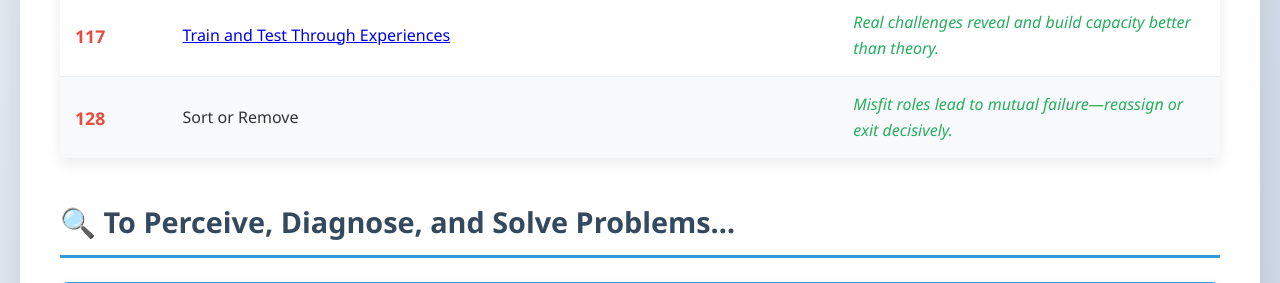
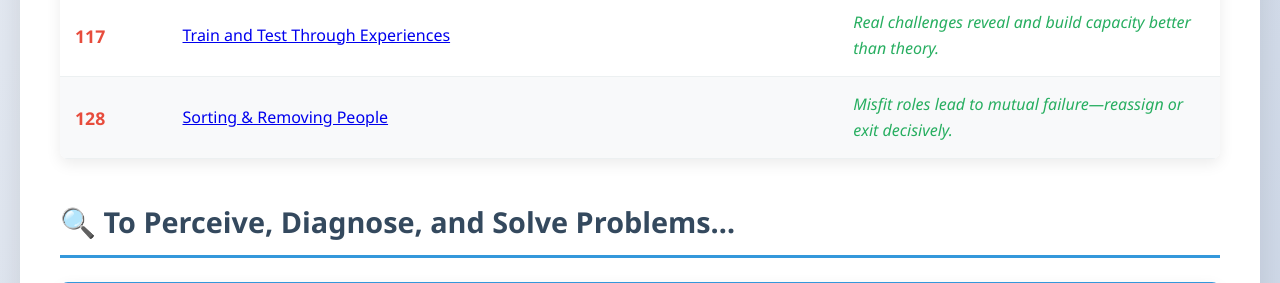
Before and after one commit to kbulbul026-coder/Centers, a Flask app: page /principles-system in a window 1280 px wide. Shown: the part 1416-1699 px from the top of the page. Run offline with Flask 3, Linux system fonts and the light colour scheme.

Commit message:
Update principles_system.html

```diff
--- a/templates/principles_system.html
+++ b/templates/principles_system.html
@@ -96,7 +96,18 @@
 
 
 </td><td class="core-idea">Real challenges reveal and build capacity better than theory.</td></tr>
-                <tr><td class="principle-num">128</td><td>Sort or Remove</td><td class="core-idea">Misfit roles lead to mutual failure—reassign or exit decisively.</td></tr>
+                <tr><td class="principle-num">128</td><td>
+
+
+
+<a href="/sorting_people" class="text-blue-400 hover:underline">
+Sorting & Removing People
+</a>
+
+
+
+
+</td><td class="core-idea">Misfit roles lead to mutual failure—reassign or exit decisively.</td></tr>
             </tbody>
         </table>
 
```
